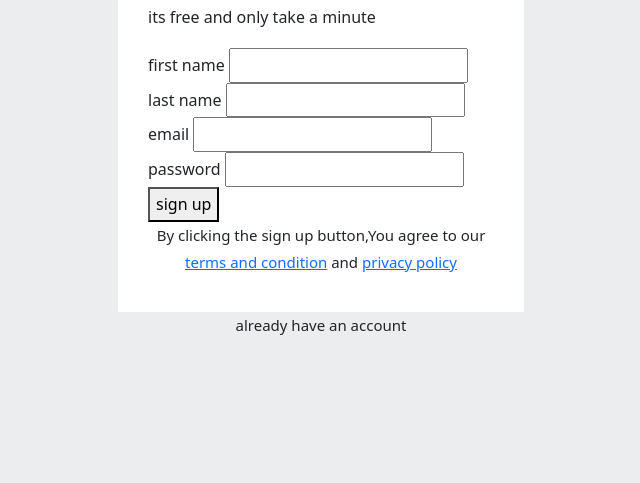
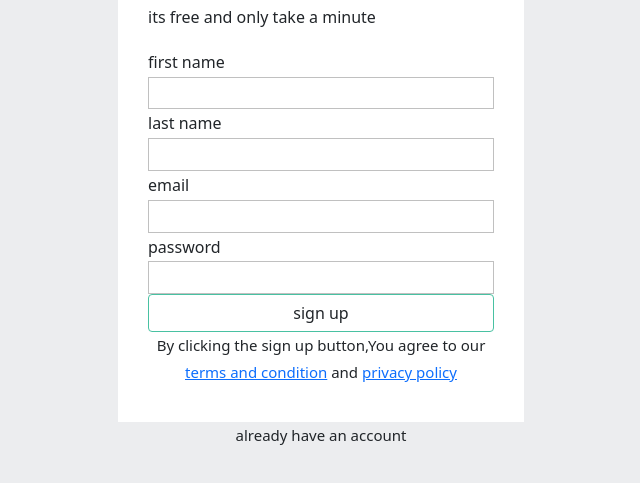
Before and after one commit to abdullah-FullStackDev/new-login-page, a plain HTML site: page index.html in a window 1280 px wide. Shown: the part 107-590 px from the top of the page, without its empty margins (319-959 px from the left). Drawn offline with nearby package versions, Linux system fonts and the light colour scheme.

Commit message:
add text

```diff
--- a/index.html
+++ b/index.html
@@ -25,7 +25,7 @@
 
 <label for="name">password</label>
 <input class="name" type="text"required placeholder="">
- <button type="submit">sign up</button>
+ <button class="btn" type="submit">sign up</button>
  <p class="btm">By clicking the sign up button,You agree to our <a href="">terms and condition</a> and <a href="">privacy policy</p></a>
      </div>
      <p class="btm">already have an account</p>
--- a/style.css
+++ b/style.css
@@ -18,3 +18,12 @@ body{
   text-align: center;
   font-size: 15px;
 }
+.name{
+    width: 100%;
+    border: 1px solid silver;
+}
+.btn{
+    width: 100%;
+    border: 1px solid   #49c1a2;
+
+}
```
